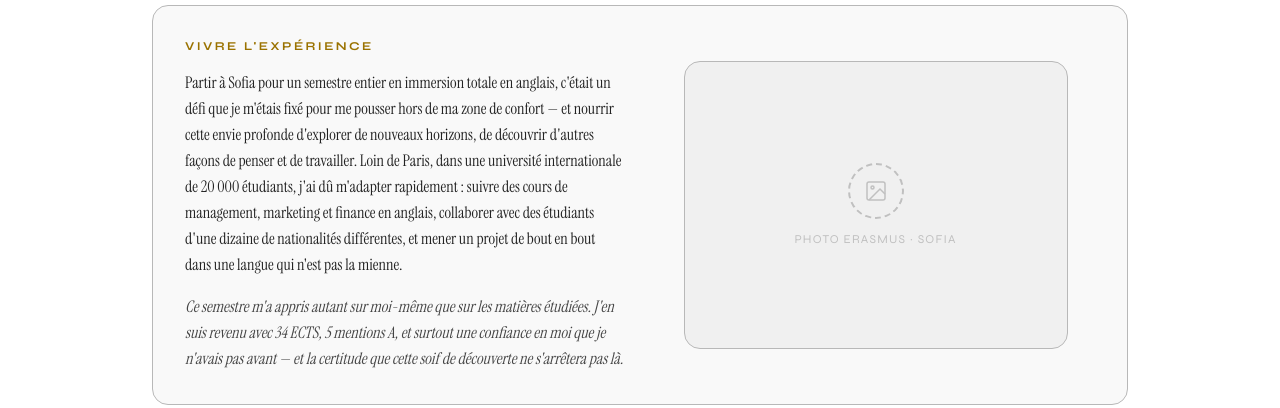
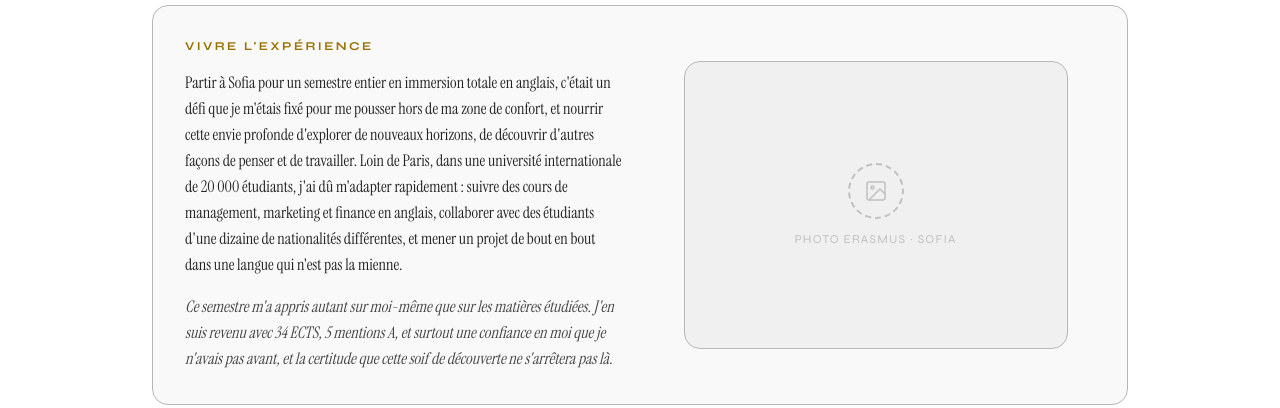
Before and after one commit to TADEJFFF/Portfolio-Julestadej, a Next.js app: page /erasmus in a window 1280 px wide. Shown: the part 392-800 px from the top of the page. Built offline with nearby package versions, Linux system fonts and the light colour scheme.

Commit message:
Erasmus : suppression tirets dans le paragraphe

```diff
--- a/src/components/sections/Erasmus.tsx
+++ b/src/components/sections/Erasmus.tsx
@@ -41,7 +41,7 @@ export default function Erasmus() {
               </span>
               <p className="font-serif text-[#222222] text-base leading-relaxed mb-4">
                 Partir à Sofia pour un semestre entier en immersion totale en anglais, c'était un défi
-                que je m'étais fixé pour me pousser hors de ma zone de confort — et nourrir cette envie
+                que je m'étais fixé pour me pousser hors de ma zone de confort, et nourrir cette envie
                 profonde d'explorer de nouveaux horizons, de découvrir d'autres façons de penser et de
                 travailler. Loin de Paris, dans une université internationale de 20 000 étudiants, j'ai
                 dû m'adapter rapidement : suivre des cours de management, marketing et finance en anglais,
@@ -51,7 +51,7 @@ export default function Erasmus() {
               <p className="font-serif text-[#444444] text-base leading-relaxed italic">
                 Ce semestre m'a appris autant sur moi-même que sur les matières étudiées. J'en suis
                 revenu avec 34 ECTS, 5 mentions A, et surtout une confiance en moi que je n'avais pas
-                avant — et la certitude que cette soif de découverte ne s'arrêtera pas là.
+                avant, et la certitude que cette soif de découverte ne s'arrêtera pas là.
               </p>
             </div>
             {/* Photo placeholder */}
```
